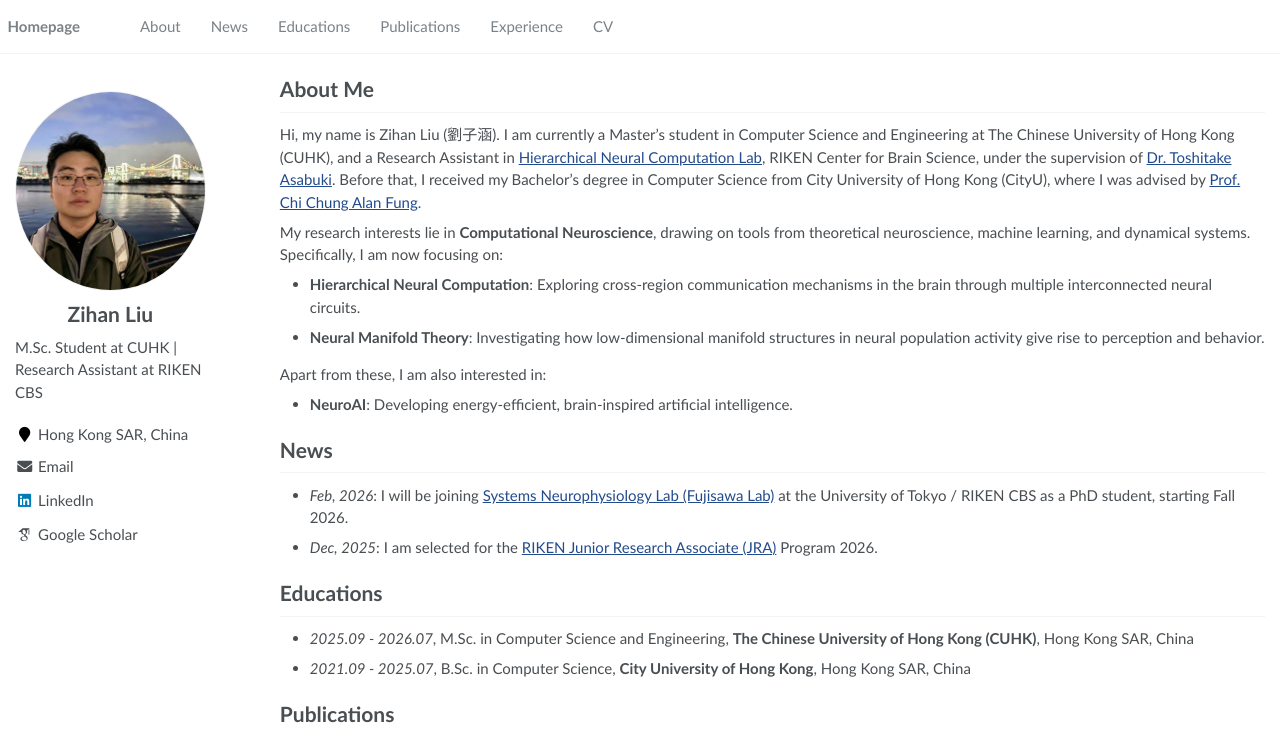
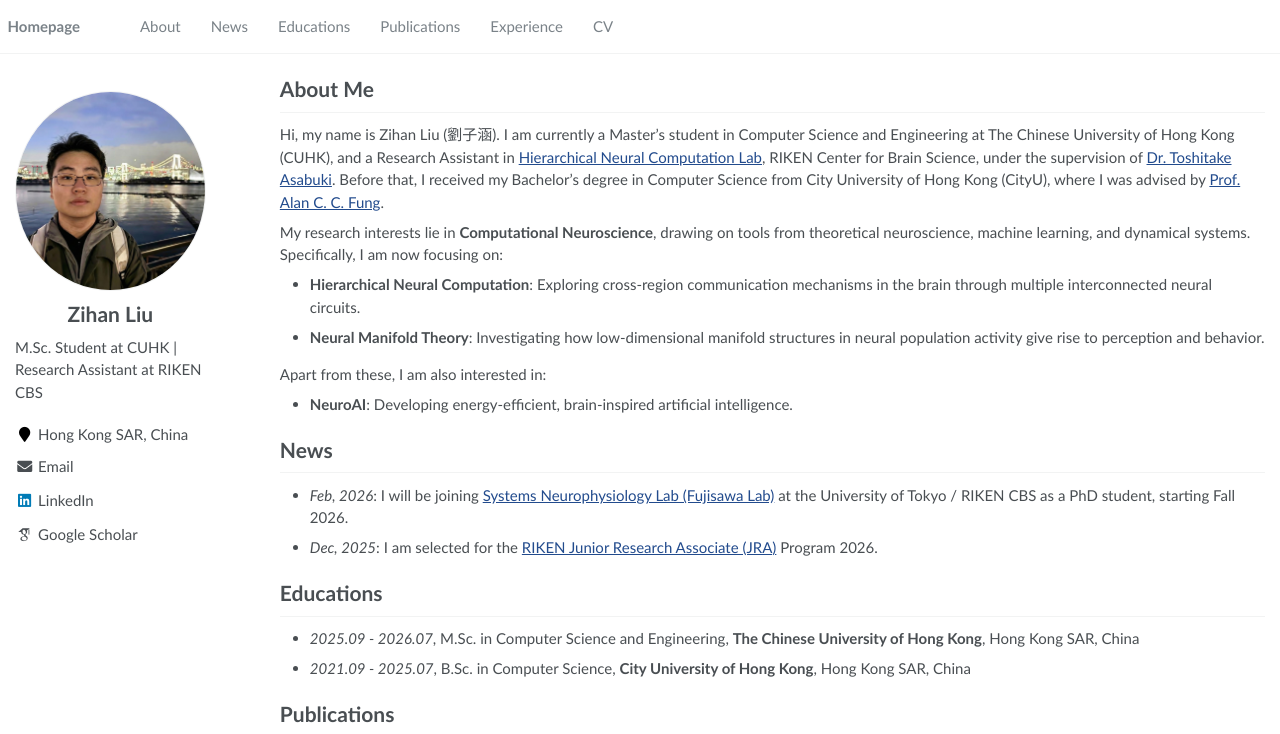
Before and after one commit to zihanliu987/zihanliu987.github.io, a Jekyll site: the page built from _pages/about.md, in a window 1280 px wide and 1220 px high. Shown: the top 734 px of the window. Built offline with Jekyll 4.4.1, drawn with Linux system fonts in a browser that asks for light colours; some web fonts are replaced.

Commit message:
Update Prof. Fung link and title to Prof. Alan C. C. Fung
Co-authored-by: Cursor <cursoragent@cursor.com>

```diff
--- a/_pages/about.md
+++ b/_pages/about.md
@@ -18,7 +18,7 @@ redirect_from:
 
 # About Me
 
-Hi, my name is Zihan Liu (劉子涵). I am currently a Master's student in Computer Science and Engineering at The Chinese University of Hong Kong (CUHK), and a Research Assistant in [Hierarchical Neural Computation Lab](https://cbs.riken.jp/en/faculty/t.asabuki/), RIKEN Center for Brain Science, under the supervision of [Dr. Toshitake Asabuki](https://sites.google.com/view/toshitake-asabuki). Before that, I received my Bachelor's degree in Computer Science from City University of Hong Kong (CityU), where I was advised by [Prof. Chi Chung Alan Fung](https://www.cityu.edu.hk/stfprofile/ccfung.htm).
+Hi, my name is Zihan Liu (劉子涵). I am currently a Master's student in Computer Science and Engineering at The Chinese University of Hong Kong (CUHK), and a Research Assistant in [Hierarchical Neural Computation Lab](https://cbs.riken.jp/en/faculty/t.asabuki/), RIKEN Center for Brain Science, under the supervision of [Dr. Toshitake Asabuki](https://sites.google.com/view/toshitake-asabuki). Before that, I received my Bachelor's degree in Computer Science from City University of Hong Kong (CityU), where I was advised by [Prof. Alan C. C. Fung](https://www.cityu.edu.hk/neuro/profile/alanfung.htm).
 
 My research interests lie in **Computational Neuroscience**, drawing on tools from theoretical neuroscience, machine learning, and dynamical systems. Specifically, I am now focusing on:
 
@@ -36,7 +36,7 @@ Apart from these, I am also interested in:
 
 # Educations
 
-- *2025.09 - 2026.07*, M.Sc. in Computer Science and Engineering, **The Chinese University of Hong Kong (CUHK)**, Hong Kong SAR, China
+- *2025.09 - 2026.07*, M.Sc. in Computer Science and Engineering, **The Chinese University of Hong Kong**, Hong Kong SAR, China
 - *2021.09 - 2025.07*, B.Sc. in Computer Science, **City University of Hong Kong**, Hong Kong SAR, China
 
 # Publications
```
